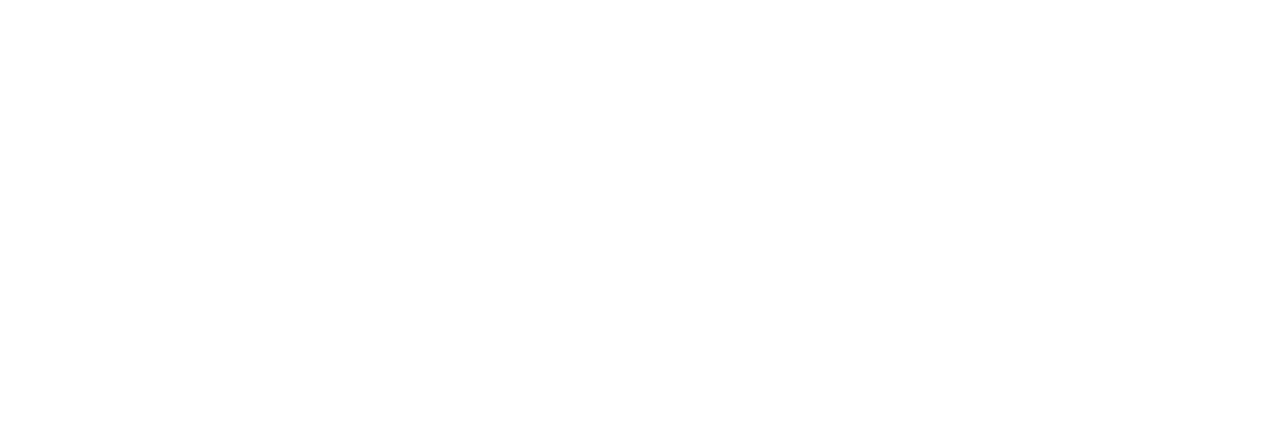
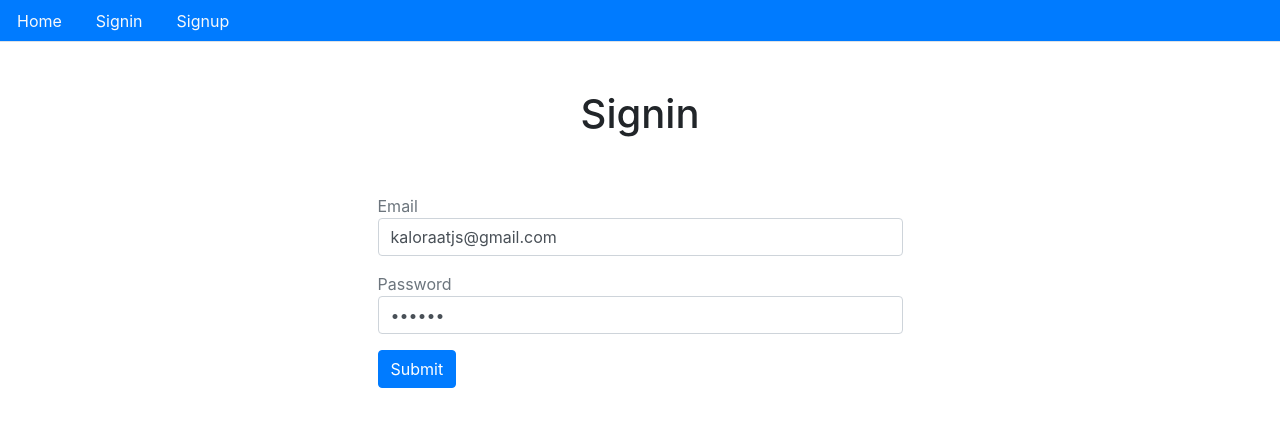
Before and after one commit to andrewjthomsen/gh-repo-clone-andrewjthomsen-Menu_Ordering_System_Boilerplate_AT, a React (Create React App) app in the folder client/: page /signin in a window 1280 px wide. Shown: the top 426 px of the page. Built offline with nearby package versions, Linux system fonts and the light colour scheme.

Commit message:
modified Signin, routes, and layout pages

```diff
--- a/client/src/Routes.js
+++ b/client/src/Routes.js
@@ -1,14 +1,16 @@
-import React from 'react'
-import {BrowserRouter, Switch, Route} from "react-router-dom";
+import React from 'react';
+import { BrowserRouter, Switch, Route } from 'react-router-dom';
 import App from './App';
 import Signup from './auth/Signup';
+import Signin from './auth/Signin';
 
 const Routes = () => {
     return (
         <BrowserRouter>
             <Switch>
-                <Route path = "/" exact component = {App} />
-                <Route path = "/signup" exact component = {Signup} />
+                <Route path="/" exact component={App} />
+                <Route path="/signup" exact component={Signup} />
+                <Route path="/signin" exact component={Signin} />
             </Switch>
         </BrowserRouter>
     );
--- a/client/src/auth/Signin.js
+++ b/client/src/auth/Signin.js
@@ -1,16 +1,14 @@
-
 import React, { useState } from 'react';
 import { Link, Redirect } from 'react-router-dom';
 import Layout from '../core/Layout';
 import axios from 'axios';
-// import { isAuth } from './helpers';
 import { ToastContainer, toast } from 'react-toastify';
 import 'react-toastify/dist/ReactToastify.min.css';
 
 const Signin = () => {
     const [values, setValues] = useState({
-        email: 'kaloraatjs@gmail.com',
-        password: 'rrrrrr',
+        email: 'kaloraatjs@gmail.com', // placeholder value
+        password: 'rrrrrr', // placeholder value
         buttonText: 'Submit'
     });
 
@@ -30,14 +28,13 @@
             data: { email, password }
         })
             .then(response => {
-                console.log('SIGNUP SUCCESS', response);
-
-                // save the response (user, token)
+                console.log('SIGNIN SUCCESS', response);
+                // save the response (user, token) localstorage/cookie
                 setValues({ ...values, name: '', email: '', password: '', buttonText: 'Submitted' });
-                toast.success(`Welcome  back,  ${response.data.user.name}.`);
+                toast.success(`Hey ${response.data.user.name}, Welcome back!`);
             })
             .catch(error => {
-                console.log('SIGNUP ERROR', error.response.data);
+                console.log('SIGNIN ERROR', error.response.data);
                 setValues({ ...values, buttonText: 'Submit' });
                 toast.error(error.response.data.error);
             });
@@ -46,12 +43,12 @@
     const signinForm = () => (
         <form>
             <div className="form-group">
-                <label className="text-muted">Email</label>
+                <lable className="text-muted">Email</lable>
                 <input onChange={handleChange('email')} value={email} type="email" className="form-control" />
             </div>
 
             <div className="form-group">
-                <label className="text-muted">Password</label>
+                <lable className="text-muted">Password</lable>
                 <input onChange={handleChange('password')} value={password} type="password" className="form-control" />
             </div>
 
@@ -61,7 +58,7 @@
                 </button>
             </div>
         </form>
-    )
+    );
 
     return (
         <Layout>
@@ -71,7 +68,7 @@
                 {signinForm()}
             </div>
         </Layout>
-    )
-}
+    );
+};
 
-export default Signup;
+export default Signin;
--- a/client/src/core/Layout.js
+++ b/client/src/core/Layout.js
@@ -1,15 +1,21 @@
-import React, {Fragment} from 'react';
-import {Link} from 'react-router-dom'
-const Layout =  ({children}) => {
+import React, { Fragment } from 'react';
+import { Link } from 'react-router-dom';
+
+const Layout = ({ children }) => {
     const nav = () => (
         <ul className="nav nav-tabs bg-primary">
             <li className="nav-item">
-                <Link to = "/" className = "text-light nav-link">
+                <Link to="/" className="text-light nav-link">
                     Home
                 </Link>
             </li>
             <li className="nav-item">
-                <Link to = "/signup" className = "text-light nav-link">
+                <Link to="/signin" className="text-light nav-link">
+                    Signin
+                </Link>
+            </li>
+            <li className="nav-item">
+                <Link to="/signup" className="text-light nav-link">
                     Signup
                 </Link>
             </li>
```
